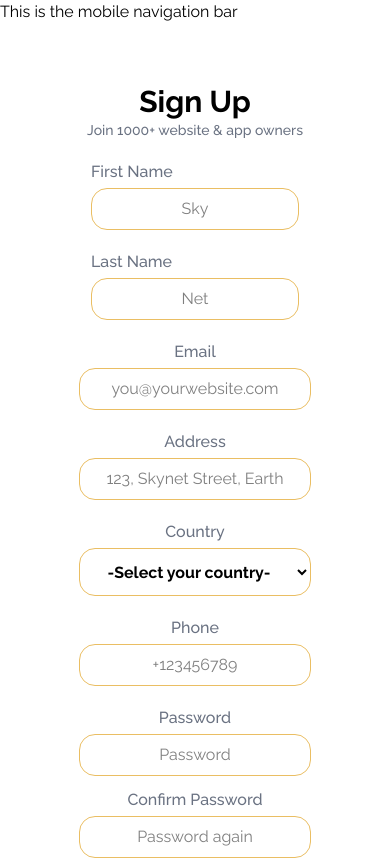
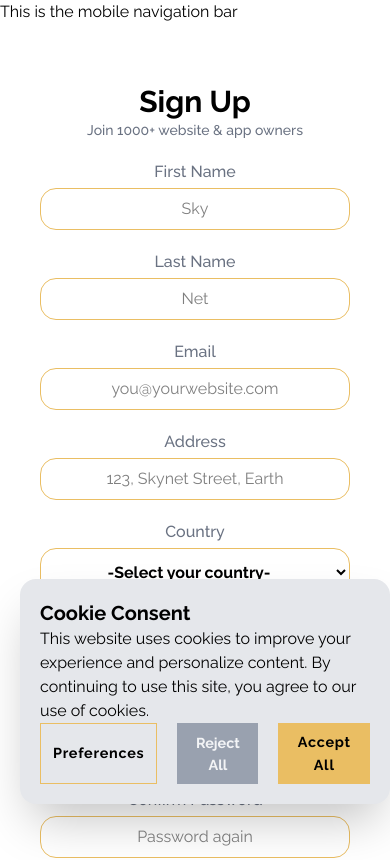
Before and after one commit to sapwavino/skynet_redesign_fe, a Vue app: page /auth/signup in a window 390 px wide. Shown: the top 860 px of the page. Built offline with nearby package versions, Linux system fonts and the light colour scheme; what vue3-apexcharts, vue3-marquee would draw is missing.

Commit message:
COOKIE CONSENT AND SIGNUP RESPONSIVENESS V1.5

```diff
--- a/src/components/CookieConsent.vue
+++ b/src/components/CookieConsent.vue
@@ -31,7 +31,7 @@ export default {
 <template>
   <transition name="slowFade" mode="in-out">
     <div
-        class="hidden md:flex flex-col gap-3 fixed bottom-10 left-5 w-1/4 bg-white shadow-2xl rounded-2xl p-5 dark:bg-gray-900 dark:text-white"
+        class="md:flex flex-col gap-3 fixed bottom-10 left-5 md:w-1/4 bg-gray-200 shadow-2xl rounded-2xl p-5 dark:bg-gray-900 dark:text-white"
         v-show="$store.state.showCookieModal">
       <h1 class="smallHeader dark:text-gray-200">Cookie Consent</h1>
       <p class="dark:text-gray-200" v-if="!showPrefs">
--- a/src/views/SignUpView.vue
+++ b/src/views/SignUpView.vue
@@ -40,16 +40,16 @@ export default {
       <h2 class="muteSmallSubheader text-center mb-5">Join 1000+ website & app owners</h2>
 
       <!--      FIELDS-->
-      <div class="flex md:flex-row flex-col items-center gap-x-1.5">
-        <div class="flex flex-col">
-          <label class="muteSubheader mb-1">First Name</label>
+      <div class="flex md:flex-row flex-col items-center gap-x-1.5  w-full">
+        <div class="flex flex-col w-full">
+          <label class="muteSubheader mb-1 text-center">First Name</label>
           <input type="text" v-model="firstName" placeholder="Sky"
                  class="text-input-base rounded-2xl px-3.5 py-2 mb-5 text-center"/>
         </div>
 
-        <div class="flex flex-col">
+        <div class="flex flex-col w-full">
 
-          <label class="muteSubheader mb-1">Last Name</label>
+          <label class="muteSubheader mb-1 text-center">Last Name</label>
           <input type="text" v-model="lastName" placeholder="Net"
                  class="text-input-base rounded-2xl px-3.5 py-2 mb-5 text-center"/>
         </div>
@@ -57,17 +57,17 @@ export default {
 
       <label class="muteSubheader mb-1">Email</label>
       <input type="email" v-model="email" placeholder="you@yourwebsite.com"
-             class="text-input-base rounded-2xl px-3.5 py-2 w-3/4 mb-5 text-center"/>
+             class="text-input-base rounded-2xl px-3.5 py-2 w-full md:w-3/4 mb-5 text-center"/>
 
       <label class="muteSubheader mb-1">Address</label>
       <input type="text" v-model="address" placeholder="123, Skynet Street, Earth"
-             class="text-input-base rounded-2xl px-3.5 py-2 w-3/4 mb-5 text-center"/>
+             class="text-input-base rounded-2xl px-3.5 py-2 w-full md:w-3/4 mb-5 text-center"/>
 
       <!--COUNTRY DROPDOWN-->
       <label class="muteSubheader mb-1">Country</label>
       <div class="block w-full mb-5">
         <select id="country"
-                class="h-12 border border-customGold dark:text-gray-300 text-base rounded-2xl block w-3/4 mx-auto py-2.5 px-4 focus:outline-none font-bold cursor-pointer text-center"
+                class="h-12 border border-customGold dark:text-gray-300 text-base rounded-2xl block w-full md:w-3/4 mx-auto py-2.5 px-4 focus:outline-none font-bold cursor-pointer text-center"
                 v-model="selectedCountry">
           <option value="none">-Select your country-</option>
           <option v-for="(country, idx) in countries" :key="idx" :value="country.name">{{ country.flag }} {{
@@ -80,15 +80,15 @@ export default {
 
       <label class="muteSubheader mb-1">Phone</label>
       <input type="tel" v-model="phone" placeholder="+123456789"
-             class="text-input-base rounded-2xl px-3.5 py-2 w-3/4 mb-5 text-center"/>
+             class="text-input-base rounded-2xl px-3.5 py-2 w-full md:w-3/4 mb-5 text-center"/>
 
       <label class="muteSubheader mb-1">Password</label>
       <input type="password" v-model="password" placeholder="Password"
-             class="text-input-base rounded-2xl px-3.5 py-2 w-3/4 mb-3 text-center"/>
+             class="text-input-base rounded-2xl px-3.5 py-2 w-full md:w-3/4 mb-3 text-center"/>
 
       <label class="muteSubheader mb-1">Confirm Password</label>
       <input type="password" v-model="password2" placeholder="Password again"
-             class="text-input-base rounded-2xl px-3.5 py-2 w-3/4 mb-8 text-center"/>
+             class="text-input-base rounded-2xl px-3.5 py-2 w-full md:w-3/4 mb-8 text-center"/>
 
       <button type="submit" class="resultListAddBtn mt-5">Create Account</button>
 
```
